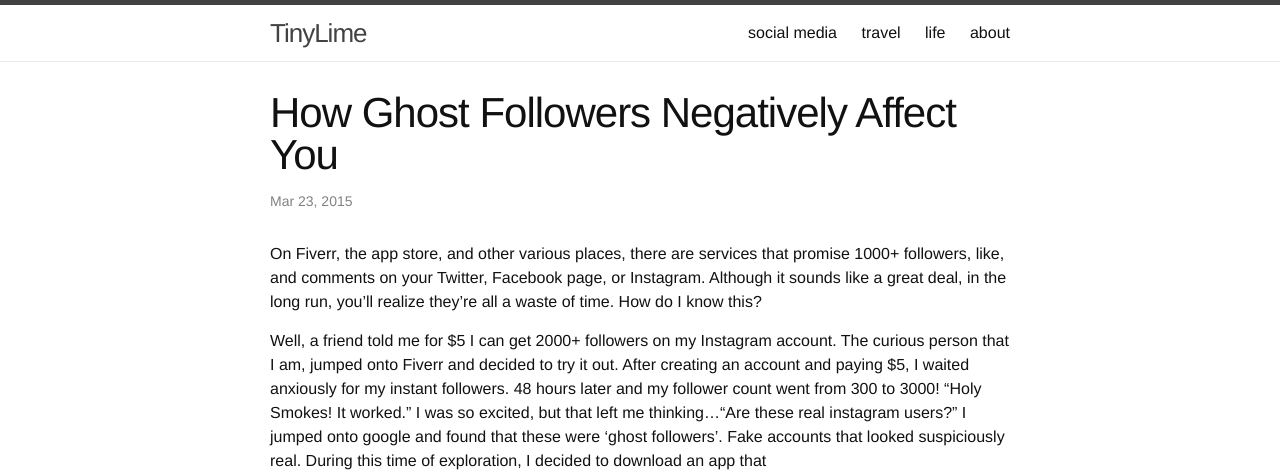
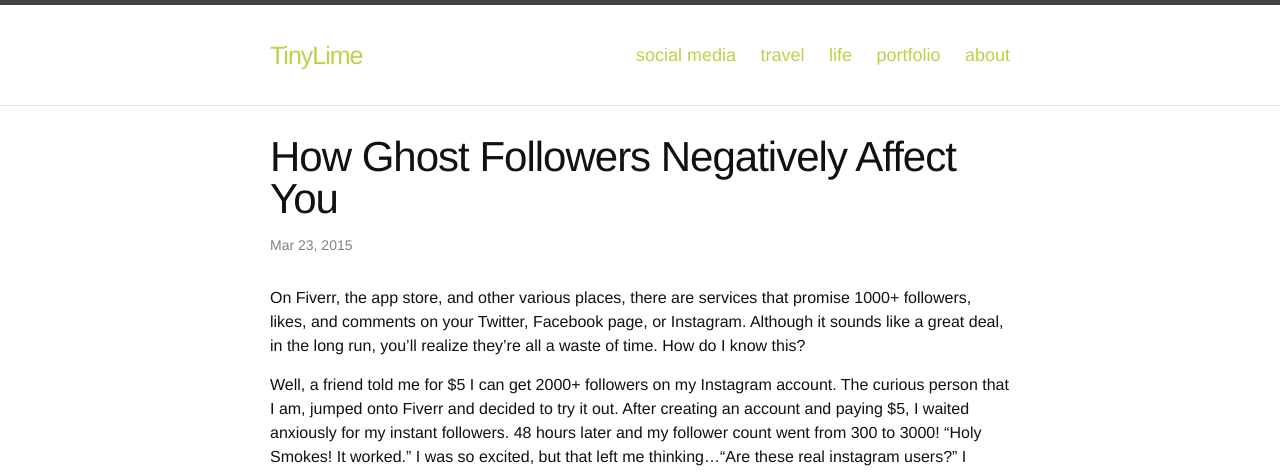
Before and after one commit to tinylime/tinylime.github.io, a Jekyll site: the page built from _posts/2015-03-23-how-ghost-followers-negatively-affect-you.md, in a window 1280 px wide. Shown: the top 472 px of the page. Built offline with Jekyll 4.4.1, drawn with Linux system fonts in a browser that asks for light colours.

Commit message:
Additional Files

```diff
--- a/_includes/header.html
+++ b/_includes/header.html
@@ -17,6 +17,7 @@
           <a class="page-link" href="/social-media">social media</a>
           <a class="page-link" href="/travel">travel</a>
           <a class="page-link" href="/life">life</a>
+          <a class="page-link" href="/portfolio">portfolio</a>
           <a class="page-link" href="/about">about</a>
       </div>
     </nav>
--- a/_posts/2015-03-23-how-ghost-followers-negatively-affect-you.md
+++ b/_posts/2015-03-23-how-ghost-followers-negatively-affect-you.md
@@ -4,7 +4,7 @@ title:  How Ghost Followers Negatively Affect You
 date:   2015-03-23 21:25:30
 ---
 
-On Fiverr, the app store, and other various places, there are services that promise 1000+ followers, like, and comments on your Twitter, Facebook page, or Instagram. Although it sounds like a great deal, in the long run, you'll realize they're all a waste of time. How do I know this?
+On Fiverr, the app store, and other various places, there are services that promise 1000+ followers, likes, and comments on your Twitter, Facebook page, or Instagram. Although it sounds like a great deal, in the long run, you'll realize they're all a waste of time. How do I know this?
 
 Well, a friend told me for $5 I can get 2000+ followers on my Instagram account. The curious person that I am, jumped onto Fiverr and decided to try it out. After creating an account and paying $5, I waited anxiously for my instant followers. 48 hours later and my follower count went from 300 to 3000! "Holy Smokes! It worked." I was so excited, but that left me thinking..."Are these real instagram users?" I jumped onto google and found that these were 'ghost followers'. Fake accounts that looked suspiciously real. During this time of exploration, I decided to download an app that
 
--- a/_sass/_layout.scss
+++ b/_sass/_layout.scss
@@ -4,22 +4,23 @@
 .site-header {
     border-top: 5px solid $grey-color-dark;
     border-bottom: 1px solid $grey-color-light;
-    min-height: 56px;
+    min-height: 100px;
 
     // Positioning context for the mobile navigation icon
     position: relative;
 }
 
 .site-title {
-    font-size: 26px;
-    line-height: 56px;
+    font-size: 25px;
+    line-height: 100px;
     letter-spacing: -1px;
     margin-bottom: 0;
     float: left;
 
+
     &,
     &:visited {
-        color: $grey-color-dark;
+        color: #B7D446;
     }
 }
 
@@ -32,8 +33,9 @@
     }
 
     .page-link {
-        color: $text-color;
-        line-height: $base-line-height;
+        color: #B7D446;
+        line-height: 100px;
+        font-size: 18px;
 
         // Gaps between nav items, but not on the first one
         &:not(:first-child) {
@@ -163,7 +165,9 @@
  */
 .page-content {
     padding: $spacing-unit 0;
+
 }
+
 
 .page-heading {
     font-size: 20px;
--- /dev/null
+++ b/portfolio.html
@@ -0,0 +1,5 @@
+---
+layout: page
+title: portfolio
+permalink: /portfolio/
+---
```
Also changed, not shown: index.html (added, +10 -0 lines), travel.html (line endings or trailing spaces).
